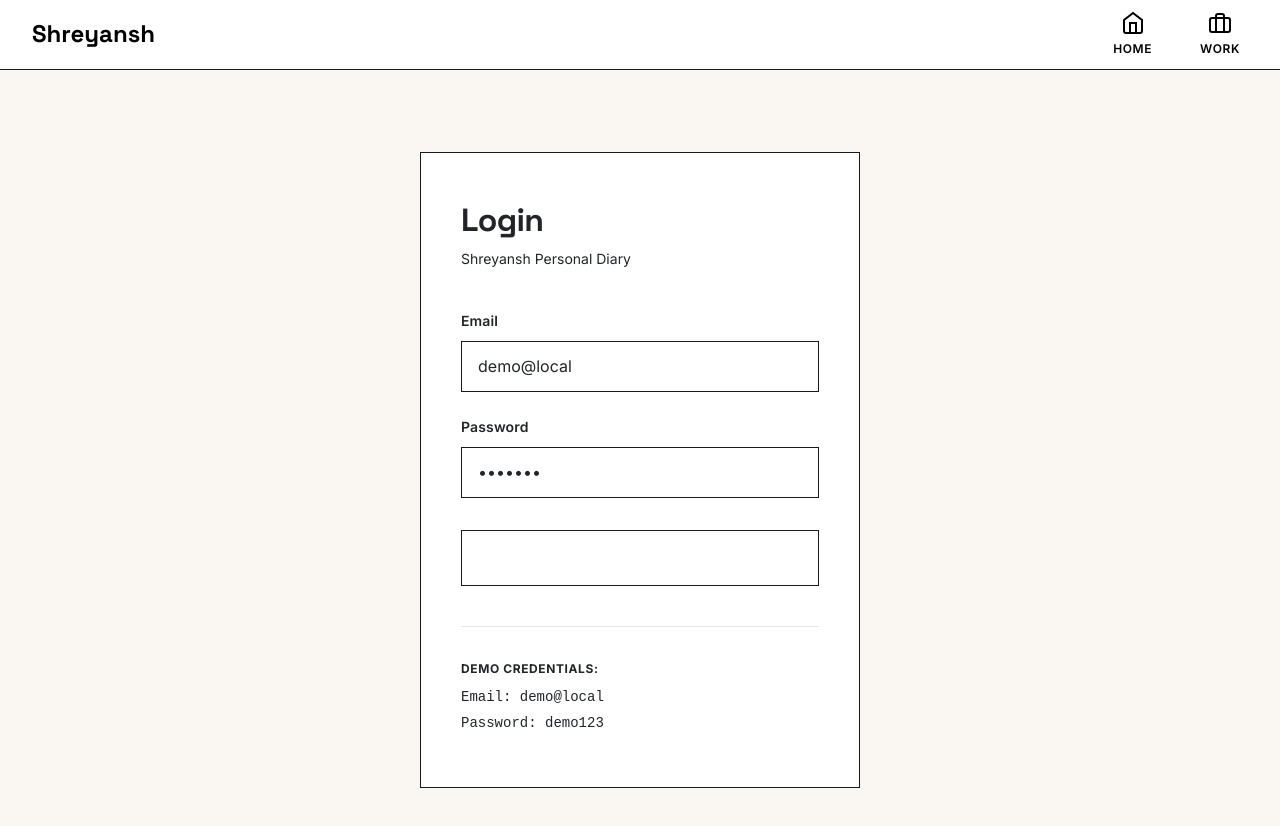
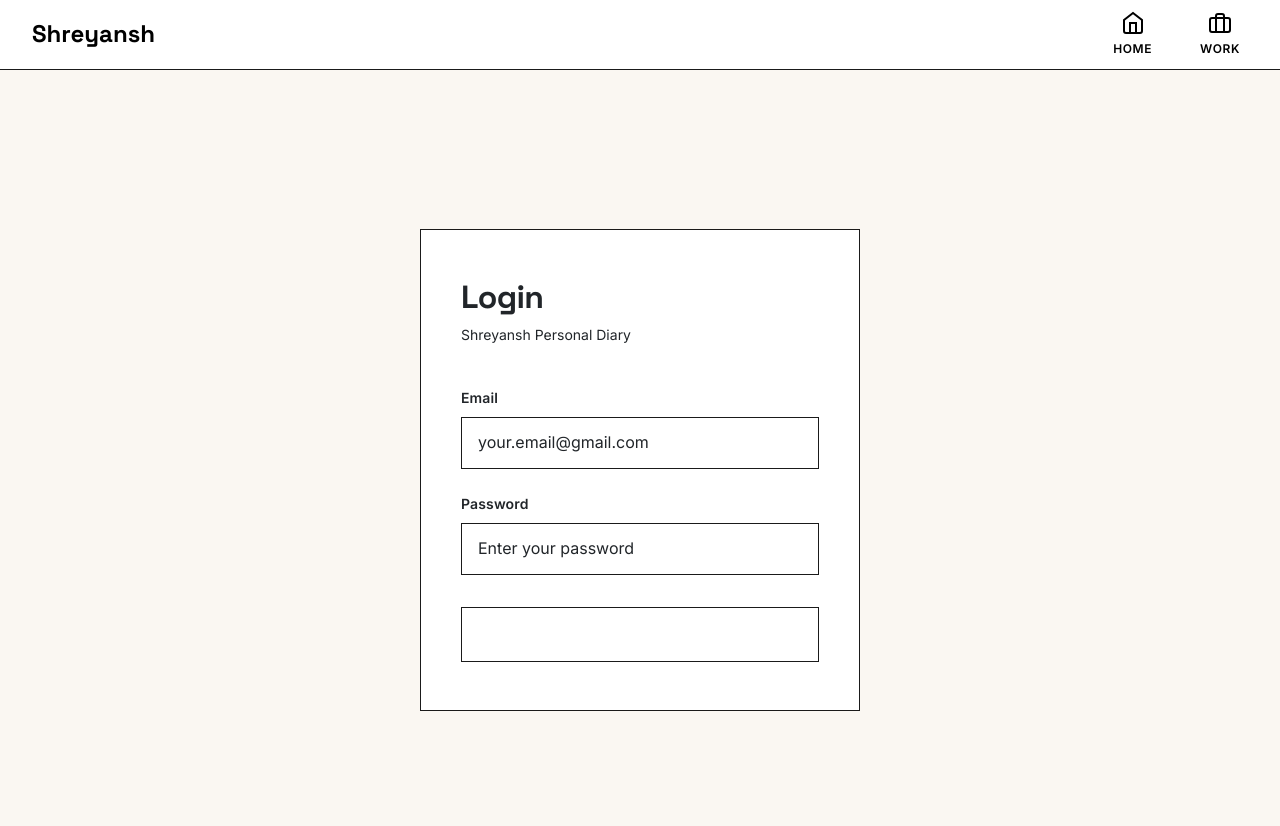
Before and after one commit to Shreyansh-5SS/Diary2.0, a React (Vite) app in the folder frontend/: page /login in a window 1280 px wide. Shown: the top 826 px of the page. Built offline with nearby package versions, Linux system fonts and the light colour scheme; no server answers.

Commit message:
fix(auth): remove demo credentials from login page

```diff
--- a/frontend/src/pages/Login.jsx
+++ b/frontend/src/pages/Login.jsx
@@ -4,8 +4,8 @@ import { useAuth } from '../context/AuthContext'
 import styles from '../styles/Login.module.css'
 
 export default function Login() {
-  const [email, setEmail] = useState('demo@local')
-  const [password, setPassword] = useState('demo123')
+  const [email, setEmail] = useState('')
+  const [password, setPassword] = useState('')
   const [error, setError] = useState('')
   const [loading, setLoading] = useState(false)
 
@@ -48,7 +48,7 @@ export default function Login() {
               value={email}
               onChange={(e) => setEmail(e.target.value)}
               className={styles.input}
-              placeholder="demo@local"
+              placeholder="your.email@gmail.com"
               required
               autoComplete="email"
             />
@@ -64,7 +64,7 @@ export default function Login() {
               value={password}
               onChange={(e) => setPassword(e.target.value)}
               className={styles.input}
-              placeholder="demo123"
+              placeholder="Enter your password"
               required
               autoComplete="current-password"
             />
@@ -84,12 +84,6 @@ export default function Login() {
             {loading ? 'Logging in...' : 'Login'}
           </button>
         </form>
-
-        <div className={styles.demo}>
-          <p className={styles.demoTitle}>Demo Credentials:</p>
-          <p className={styles.demoText}>Email: demo@local</p>
-          <p className={styles.demoText}>Password: demo123</p>
-        </div>
       </div>
     </div>
   )
```
